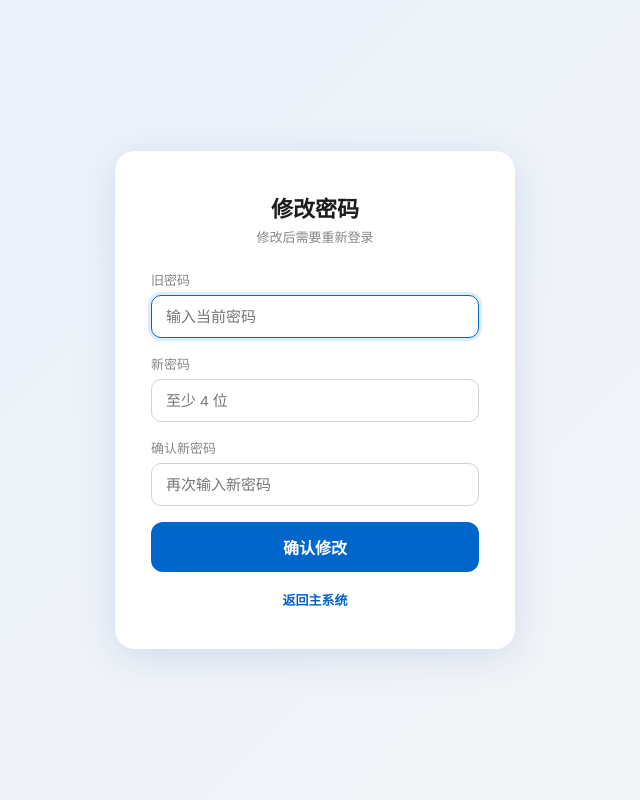
After one commit to bmberzhang/-, a Flask app: page /change-password in a window 1280 px wide. The commit adds this page. Shown: the whole page, without its empty margins (325-965 px from the left). Run offline with Flask 3, Linux system fonts and the light colour scheme; the visitor is signed in with stand-in values (Sample User, id 1); data comes from the database, SQL or seed files in the repository.

Commit message:
新增修改密码（用户自改）+ 管理页重置密码功能

```diff
--- a/index.html
+++ b/index.html
@@ -383,6 +383,7 @@ body {
 <div class="container">
     <div class="userbar" style="display:flex;justify-content:flex-end;align-items:center;gap:14px;padding:10px 4px 0;font-size:13px;color:#86868b;">
         <span>👤 <span id="userName"></span></span>
+        <a href="/change-password" style="color:#0066cc;text-decoration:none;font-weight:600;">修改密码</a>
         <a href="/admin" style="color:#0066cc;text-decoration:none;font-weight:600;">管理</a>
         <a href="/logout" style="color:#0066cc;text-decoration:none;font-weight:600;">退出登录</a>
     </div>
--- a/server.py
+++ b/server.py
@@ -190,6 +190,18 @@ def admin():
             conn.commit()
             conn.close()
             flash('用户已删除')
+        elif action == 'reset_password':
+            uid = request.form.get('user_id')
+            new_pw = request.form.get('new_password') or ''
+            if len(new_pw) < 4:
+                flash('新密码至少 4 位')
+            else:
+                conn = get_db()
+                conn.execute('UPDATE users SET password_hash=? WHERE id=?',
+                             (generate_password_hash(new_pw), uid))
+                conn.commit()
+                conn.close()
+                flash('密码已重置')
         return redirect(url_for('admin'))
     conn = get_db()
     users = conn.execute('SELECT id, username, created_at FROM users ORDER BY id').fetchall()
@@ -216,6 +228,40 @@ def login():
 
 @app.route('/logout')
 def logout():
+    session.clear()
+    return redirect(url_for('login'))
+
+
+@app.route('/change-password', methods=['GET', 'POST'])
+def change_password():
+    """用户修改自己的密码（需验证旧密码）"""
+    u = current_user()
+    if not u:
+        return redirect(url_for('login'))
+    if request.method == 'GET':
+        return render_template('change_password.html')
+    old = request.form.get('old_password') or ''
+    new = request.form.get('new_password') or ''
+    confirm = request.form.get('confirm') or ''
+    conn = get_db()
+    row = conn.execute('SELECT password_hash FROM users WHERE id=?', (u['id'],)).fetchone()
+    if not row or not check_password_hash(row['password_hash'], old):
+        conn.close()
+        flash('旧密码错误')
+        return redirect(url_for('change_password'))
+    if len(new) < 4:
+        conn.close()
+        flash('新密码至少 4 位')
+        return redirect(url_for('change_password'))
+    if new != confirm:
+        conn.close()
+        flash('两次输入的新密码不一致')
+        return redirect(url_for('change_password'))
+    conn.execute('UPDATE users SET password_hash=? WHERE id=?',
+                 (generate_password_hash(new), u['id']))
+    conn.commit()
+    conn.close()
+    flash('密码修改成功，请重新登录')
     session.clear()
     return redirect(url_for('login'))
 
--- /dev/null
+++ b/templates/change_password.html
@@ -0,0 +1,71 @@
+<!DOCTYPE html>
+<html lang="zh-CN">
+<head>
+<meta charset="UTF-8">
+<meta name="viewport" content="width=device-width, initial-scale=1.0">
+<title>修改密码 · 水闸设计论文生成系统</title>
+<link rel="manifest" href="/static/manifest.json">
+<meta name="theme-color" content="#0066cc">
+<link rel="icon" type="image/png" sizes="192x192" href="/static/icons/icon-192.png">
+<style>
+  * { box-sizing: border-box; margin: 0; padding: 0; }
+  body {
+    font-family: -apple-system, "SF Pro SC", "PingFang SC", "Microsoft YaHei", sans-serif;
+    background: linear-gradient(135deg, #e8f1fb, #f5f5f7);
+    min-height: 100vh; display: flex; align-items: center; justify-content: center;
+  }
+  .card {
+    background: #fff; border-radius: 20px; padding: 40px 36px; width: 400px;
+    box-shadow: 0 8px 40px rgba(0,60,140,0.12);
+  }
+  .logo { text-align: center; margin-bottom: 24px; }
+  .logo h1 { font-size: 22px; color: #1d1d1f; }
+  .logo p { font-size: 13px; color: #86868b; margin-top: 4px; }
+  .field { margin-bottom: 16px; }
+  .field label { display: block; font-size: 13px; color: #86868b; margin-bottom: 6px; }
+  .field input {
+    width: 100%; padding: 12px 14px; border: 1px solid #d2d2d7; border-radius: 10px;
+    font-size: 15px; outline: none; transition: border-color .15s, box-shadow .15s;
+  }
+  .field input:focus { border-color: #0066cc; box-shadow: 0 0 0 3px rgba(0,102,204,.12); }
+  .btn {
+    width: 100%; padding: 13px; border: none; border-radius: 12px;
+    background: #0066cc; color: #fff; font-size: 16px; font-weight: 600; cursor: pointer;
+  }
+  .btn:hover { opacity: .9; }
+  .flash { background: #fff3cd; color: #8a6d1a; border-radius: 10px; padding: 10px 14px;
+           font-size: 13px; margin-bottom: 16px; }
+  .foot { text-align: center; margin-top: 18px; font-size: 13px; color: #86868b; }
+  .foot a { color: #0066cc; text-decoration: none; font-weight: 600; }
+</style>
+</head>
+<body>
+<div class="card">
+  <div class="logo">
+    <h1>修改密码</h1>
+    <p>修改后需要重新登录</p>
+  </div>
+  {% with msgs = get_flashed_messages() %}
+    {% if msgs %}
+      {% for m in msgs %}<div class="flash">{{ m }}</div>{% endfor %}
+    {% endif %}
+  {% endwith %}
+  <form method="post" action="/change-password">
+    <div class="field">
+      <label>旧密码</label>
+      <input type="password" name="old_password" placeholder="输入当前密码" required autofocus>
+    </div>
+    <div class="field">
+      <label>新密码</label>
+      <input type="password" name="new_password" placeholder="至少 4 位" required>
+    </div>
+    <div class="field">
+      <label>确认新密码</label>
+      <input type="password" name="confirm" placeholder="再次输入新密码" required>
+    </div>
+    <button class="btn" type="submit">确认修改</button>
+  </form>
+  <div class="foot"><a href="/">返回主系统</a></div>
+</div>
+</body>
+</html>
```
Also changed, not shown: templates/admin.html (+12 -0 lines).
